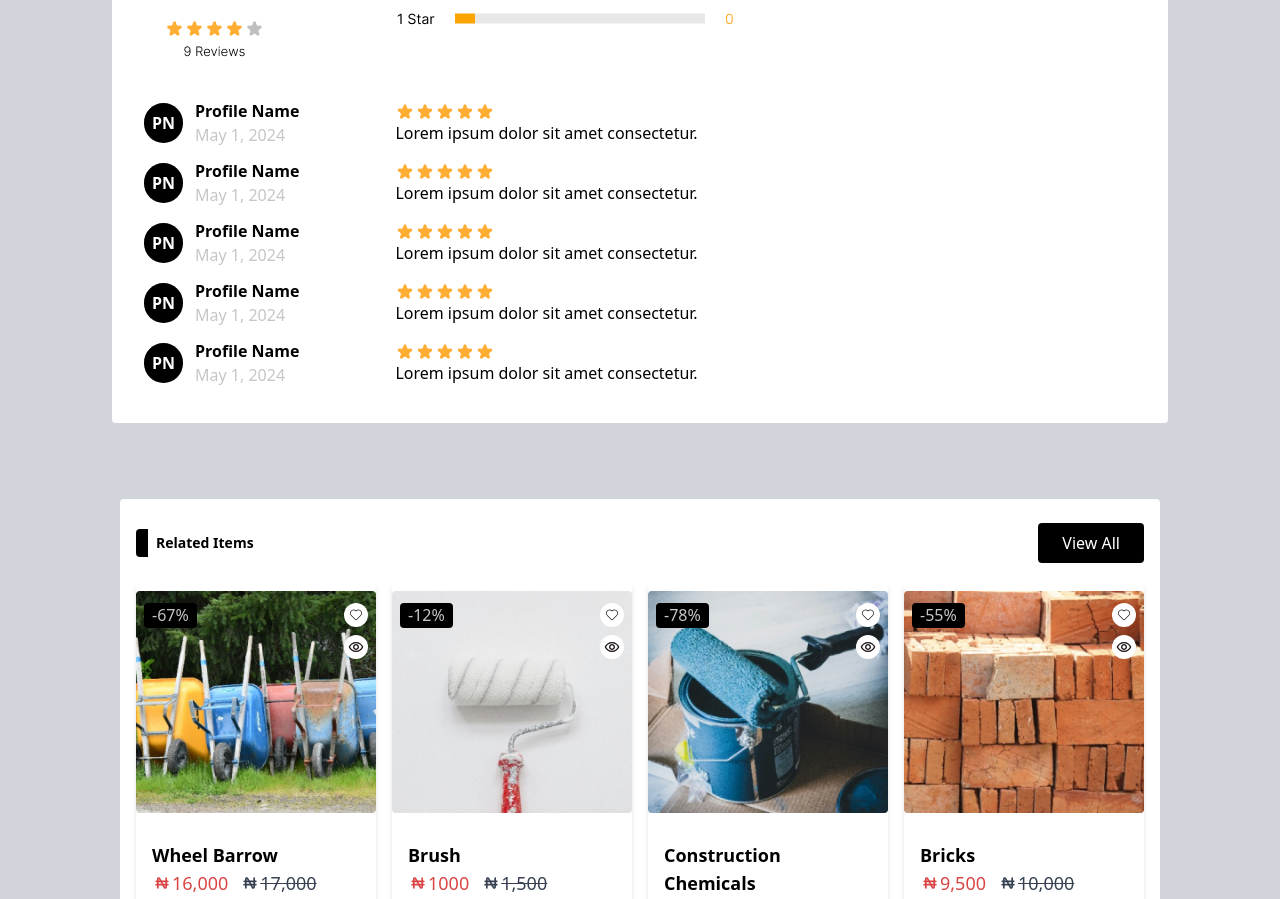
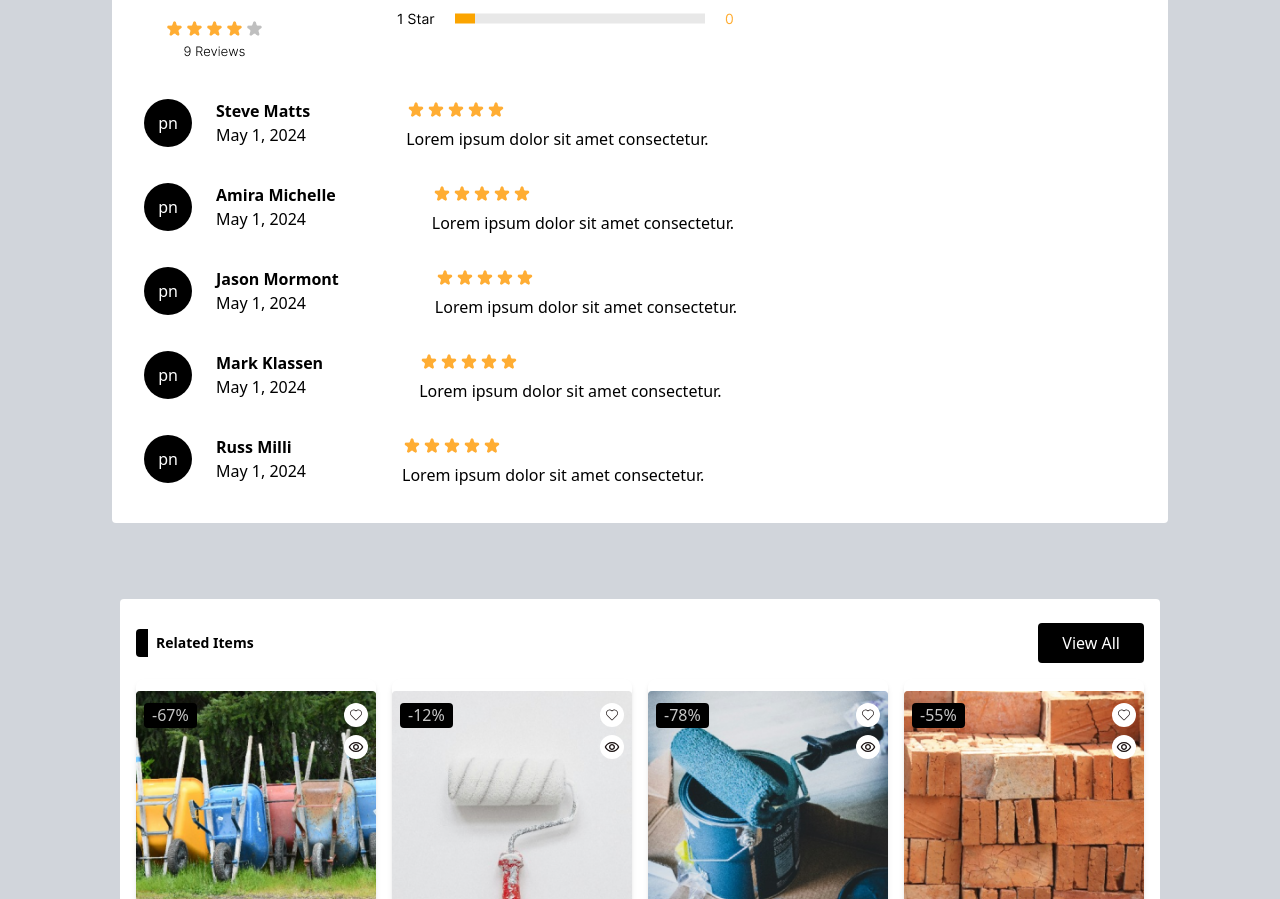
Before and after one commit to Donald2023-source/Building-e-commerce, a React (Vite) app: page / in a window 1280 px wide. Shown: the part 1386-2285 px from the top of the page. Built offline with nearby package versions, Linux system fonts and the light colour scheme.

Commit message:
modified files

```diff
--- a/src/Pages/shop/categories/product-detail/Review.jsx
+++ b/src/Pages/shop/categories/product-detail/Review.jsx
@@ -4,88 +4,64 @@ import rate5 from "../../../../assets/rate5.png";
 import star from "../../../../assets/four-star2.png";
 
 export default function Reviews() {
+  const data = [
+    {
+      initials: "pn",
+      name: "Steve Matts",
+      date: "May 1, 2024",
+      img: star,
+    },
+    {
+      initials: "pn",
+      name: "Amira Michelle",
+      date: "May 1, 2024",
+      img: star,
+    },
+    {
+      initials: "pn",
+      name: "Jason Mormont",
+      date: "May 1, 2024",
+      img: star,
+    },
+    {
+      initials: "pn",
+      name: "Mark Klassen",
+      date: "May 1, 2024",
+      img: star,
+    },
+    {
+      initials: "pn",
+      name: "Russ Milli",
+      date: "May 1, 2024",
+      img: star,
+    },
+  ];
   return (
     <div className="w-[100%] py-6">
-      <Card className={"px-8"}>
+      <Card className={"px-8 "}>
         <h6 className="border-b-2 border-b-gray-500 pb-4">Reviews</h6>
         <div className="flex items-start gap-28 justify-start my-10">
           <img src={rate4} alt={rate4} />
           <img src={rate5} alt={rate5} />
         </div>
-        <section className="flex items-center gap-24 my-3">
-          <div className="flex items-center gap-3 text-silver">
-            <span className="font-semibold bg-black text-white p-2 text-center rounded-full">
-              PN
-            </span>
-            <div className=" flex flex-col  justify-start items-start">
-              <span className="font-bold text-black">Profile Name</span>
-              <span>May 1, 2024</span>
+        <section className="w-full flex flex-col items-start justify-start gap-8 my-3 text-nowrap">
+          {data.map(({ name, img, initials, date }, index) => (
+            <div key={index} className="flex items-start gap-24 ">
+              <div className="flex  items-start gap-6 justify-start">
+                <span className="h-12 w-12 flex items-center justify-center bg-black text-white rounded-full">
+                  {initials}
+                </span>
+                <div className="flex flex-col items-start ">
+                  <span className="font-bold text-black">{name}</span>
+                  <span>{date}</span>
+                </div>
+              </div>
+              <div className=" flex flex-col  gap-2 items-start">
+                <img src={img} alt={img} />
+                <span>Lorem ipsum dolor sit amet consectetur.</span>
+              </div>
             </div>
-          </div>
-          <div>
-            <img src={star} alt={star} />
-            <span>Lorem ipsum dolor sit amet consectetur.</span>
-          </div>
-        </section>
-        <section className="flex items-center gap-24 my-3">
-          <div className="flex items-center gap-3 text-silver">
-            <span className="font-semibold bg-black text-white p-2 text-center rounded-full">
-              PN
-            </span>
-            <div className=" flex flex-col  justify-start items-start">
-              <span className="font-bold text-black">Profile Name</span>
-              <span>May 1, 2024</span>
-            </div>
-          </div>
-          <div>
-            <img src={star} alt={star} />
-            <span>Lorem ipsum dolor sit amet consectetur.</span>
-          </div>
-        </section>
-        <section className="flex items-center gap-24 my-3">
-          <div className="flex items-center gap-3 text-silver">
-            <span className="font-semibold bg-black text-white p-2 text-center rounded-full">
-              PN
-            </span>
-            <div className=" flex flex-col  justify-start items-start">
-              <span className="font-bold text-black">Profile Name</span>
-              <span>May 1, 2024</span>
-            </div>
-          </div>
-          <div>
-            <img src={star} alt={star} />
-            <span>Lorem ipsum dolor sit amet consectetur.</span>
-          </div>
-        </section>
-        <section className="flex items-center gap-24 my-3">
-          <div className="flex items-center gap-3 text-silver">
-            <span className="font-semibold bg-black text-white p-2 text-center rounded-full">
-              PN
-            </span>
-            <div className=" flex flex-col  justify-start items-start">
-              <span className="font-bold text-black">Profile Name</span>
-              <span>May 1, 2024</span>
-            </div>
-          </div>
-          <div>
-            <img src={star} alt={star} />
-            <span>Lorem ipsum dolor sit amet consectetur.</span>
-          </div>
-        </section>
-        <section className="flex items-center gap-24 my-3">
-          <div className="flex items-center gap-3 text-silver">
-            <span className="font-semibold bg-black text-white p-2 text-center rounded-full">
-              PN
-            </span>
-            <div className=" flex flex-col  justify-start items-start">
-              <span className="font-bold text-black">Profile Name</span>
-              <span>May 1, 2024</span>
-            </div>
-          </div>
-          <div>
-            <img src={star} alt={star} />
-            <span>Lorem ipsum dolor sit amet consectetur.</span>
-          </div>
+          ))}
         </section>
       </Card>
     </div>
```
